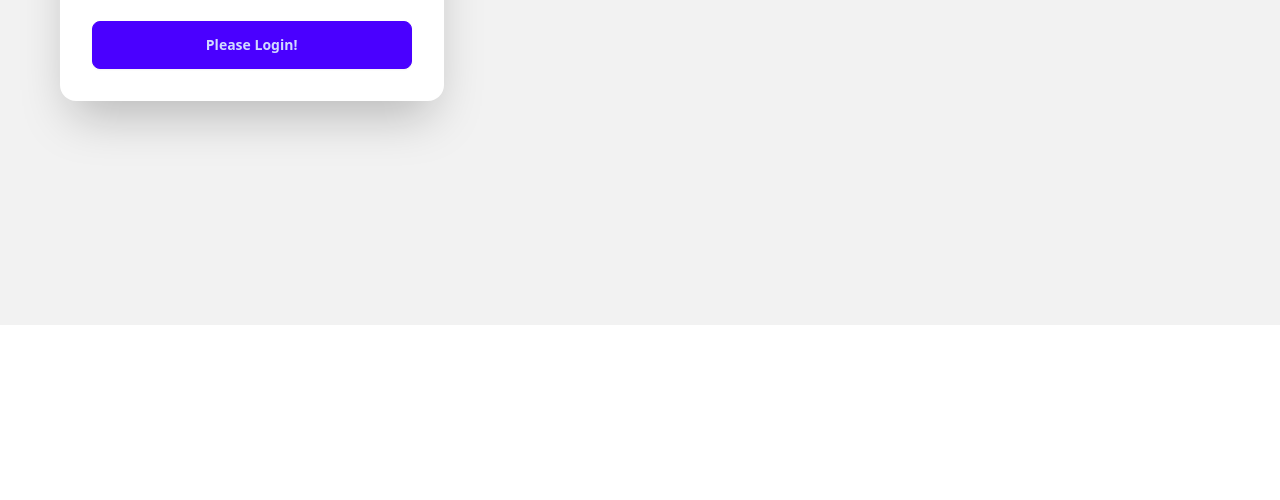
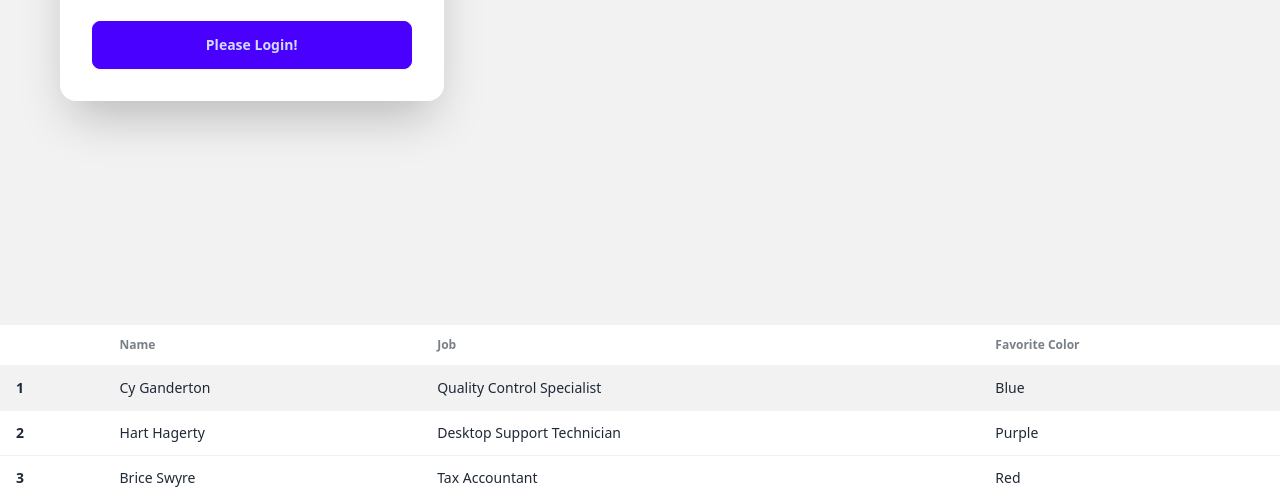
Before and after one commit to mzhrifat/DesiUI, a plain HTML site: page 2daisy.html in a window 1280 px wide. Shown: the part 543-1043 px from the top of the page. Before the commit the page ends 868 px from the top, so only its background shows below. Drawn offline with nearby package versions, Linux system fonts and the light colour scheme.

Commit message:
table commit

```diff
--- a/2daisy.html
+++ b/2daisy.html
@@ -106,6 +106,47 @@
 
         </section>
 
+        <!--table section-->
+
+        <section>
+            <div class="overflow-x-auto">
+  <table class="table">
+    <!-- head -->
+    <thead>
+      <tr>
+        <th></th>
+        <th>Name</th>
+        <th>Job</th>
+        <th>Favorite Color</th>
+      </tr>
+    </thead>
+    <tbody>
+      <!-- row 1 -->
+      <tr class="bg-base-200">
+        <th>1</th>
+        <td>Cy Ganderton</td>
+        <td>Quality Control Specialist</td>
+        <td>Blue</td>
+      </tr>
+      <!-- row 2 -->
+      <tr>
+        <th>2</th>
+        <td>Hart Hagerty</td>
+        <td>Desktop Support Technician</td>
+        <td>Purple</td>
+      </tr>
+      <!-- row 3 -->
+      <tr>
+        <th>3</th>
+        <td>Brice Swyre</td>
+        <td>Tax Accountant</td>
+        <td>Red</td>
+      </tr>
+    </tbody>
+  </table>
+</div>
+        </section>
+
     </main>
 
     <footer>
```
